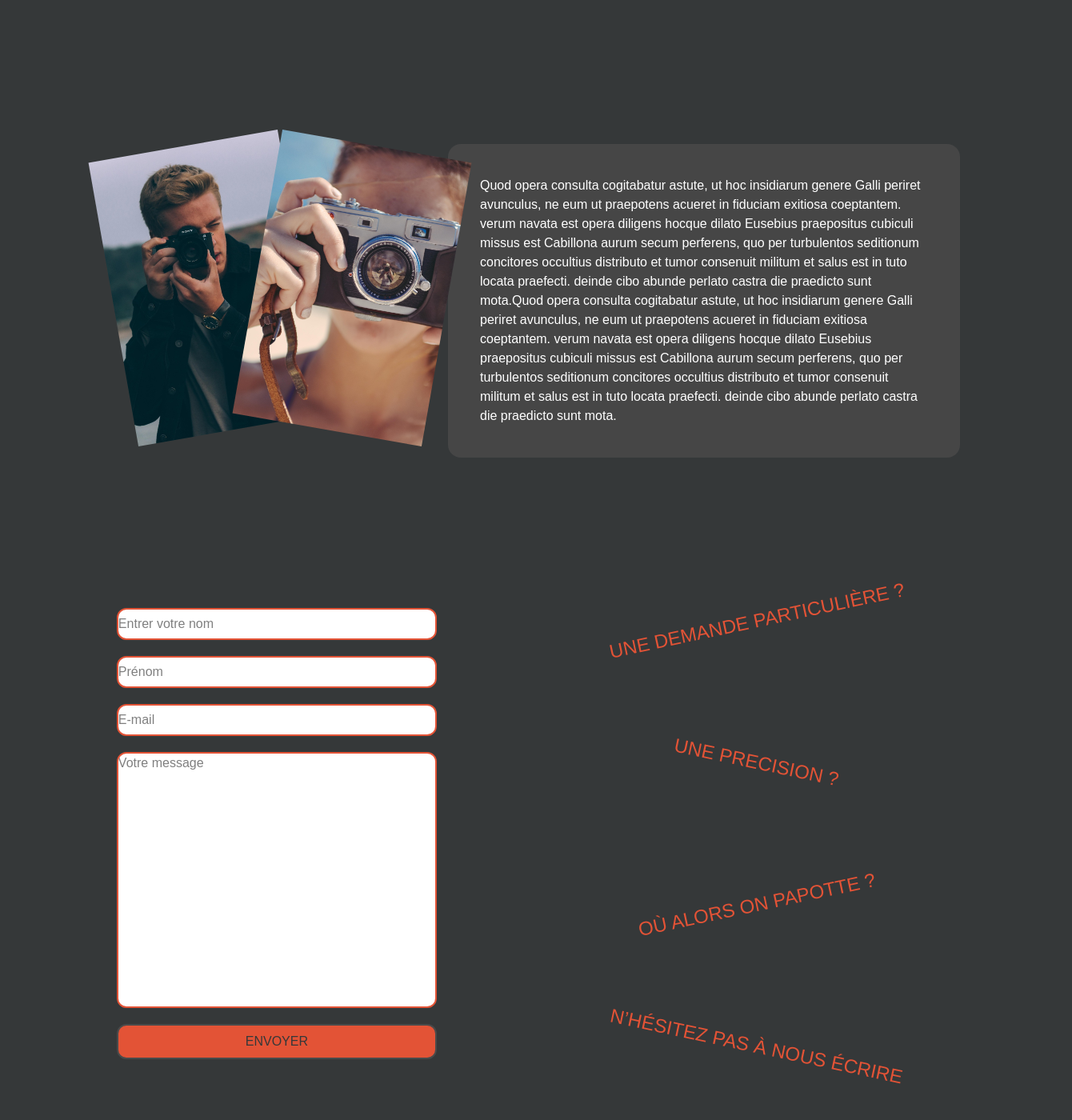
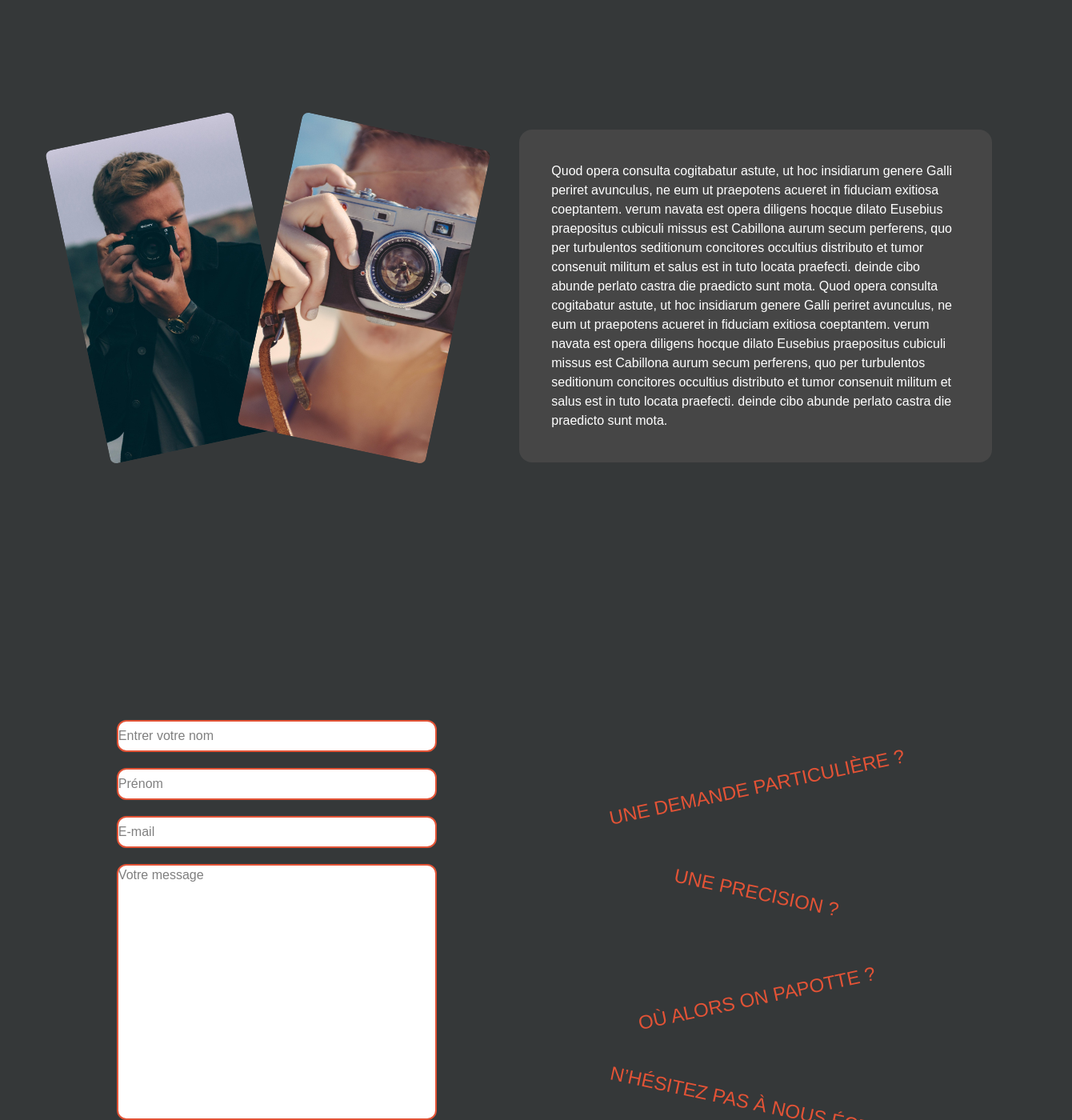
Before and after one commit to KevinMaze/agora, a Next.js app: page /apropos in a window 1280 px wide. Shown: the part 1340-2740 px from the top of the page at 80% size, 1340 px wide, since content can reach past the window. Built offline with nearby package versions, Linux system fonts and the light colour scheme.

Commit message:
begin responsiv page a propos

```diff
--- a/src/ui/modules/apropos/components/apropos-header.view.tsx
+++ b/src/ui/modules/apropos/components/apropos-header.view.tsx
@@ -21,7 +21,7 @@ export const AproposHeaderView = () => {
                         variant="title"
                         components="h1"
                         weight="bold"
-                        className="uppercase text-8xl"
+                        className="uppercase text-6xl sm:text-8xl"
                     >
                         A propos
                     </Typo>
--- a/src/ui/modules/apropos/components/form.view.tsx
+++ b/src/ui/modules/apropos/components/form.view.tsx
@@ -4,8 +4,8 @@ import { Typo } from "@/ui/design-system/typography";
 
 export const AproposFormView = () => {
     return (
-        <Container className="mt-150">
-            <div className="flex flex-row justify-around">
+        <Container className="mt-50 lg:mt-80">
+            <div className="flex flex-col lg:flex-row lg:justify-around justify-center items-center gap-20 lg:gap-0">
                 <div className="">
                     <form action="" className="flex flex-col gap-5">
                         <label htmlFor="name" className="">
@@ -57,7 +57,7 @@ export const AproposFormView = () => {
                         <Button variant="primary">Envoyer</Button>
                     </form>
                 </div>
-                <div className="flex flex-col justify-between items-center">
+                <div className="flex flex-col justify-between items-center gap-25">
                     <Typo
                         variant="para"
                         components="p"
--- a/src/ui/modules/apropos/components/presentation.view.tsx
+++ b/src/ui/modules/apropos/components/presentation.view.tsx
@@ -54,7 +54,7 @@ export const AproposPresentationView = () => {
     }, [xTranslation, width, duration, rerender, mustFinish]);
 
     return (
-        <div className="mt-50 mb-100">
+        <div className="mt-50">
             <div className="relative h-[500px] w-full overflow-hidden py-8">
                 <motion.div
                     className="absolute flex gap-4"
@@ -89,36 +89,39 @@ export const AproposPresentationView = () => {
                 </motion.div>
             </div>
 
-            <Container className="relative">
-                <div className="relative left-25">
-                    <div className="absolute h-90 w-60 -rotate-10">
+            <Container className="flex flex-col lg:flex-row items-center justify-center gap-5">
+                {/* Section Images */}
+                <div className="relative w-full lg:w-1/2 h-[300px] lg:h-[400px] flex justify-center items-center">
+                    <div className="absolute h-full w-48 sm:w-60 -rotate-12 left-[calc(50%-10rem)] sm:left-[calc(50%-15rem)]">
                         <Image
                             src={Men}
                             alt="Image d'un homme"
-                            className=""
+                            className="rounded-lg"
                             priority
                             layout="fill"
                             objectFit="cover"
                         />
                     </div>
-                    <div className="absolute left-45 h-90 w-60 rotate-10">
+                    <div className="absolute h-full w-48 sm:w-60 rotate-12 right-[calc(50%-10rem)] sm:right-[calc(50%-15rem)]">
                         <Image
                             src={Women}
                             alt="Image d'une femme"
-                            className=""
+                            className="rounded-lg"
                             priority
                             layout="fill"
                             objectFit="cover"
                         />
                     </div>
                 </div>
-                <div className="absolute bg-foreground/80 rounded-2xl -z-1 right-20 w-1/2">
+
+                {/* Section Texte */}
+                <div className="w-full lg:w-1/2 bg-foreground/80 rounded-2xl p-5 lg:p-10">
                     <Typo
                         variant="para"
                         components="p"
                         weight="normal"
                         color="other"
-                        className="p-10"
+                        className="text-[14px] sm:text-[16px]"
                     >
                         Quod opera consulta cogitabatur astute, ut hoc
                         insidiarum genere Galli periret avunculus, ne eum ut
@@ -128,7 +131,7 @@ export const AproposPresentationView = () => {
                         perferens, quo per turbulentos seditionum concitores
                         occultius distributo et tumor consenuit militum et salus
                         est in tuto locata praefecti. deinde cibo abunde perlato
-                        castra die praedicto sunt mota.Quod opera consulta
+                        castra die praedicto sunt mota. Quod opera consulta
                         cogitabatur astute, ut hoc insidiarum genere Galli
                         periret avunculus, ne eum ut praepotens acueret in
                         fiduciam exitiosa coeptantem. verum navata est opera
```
